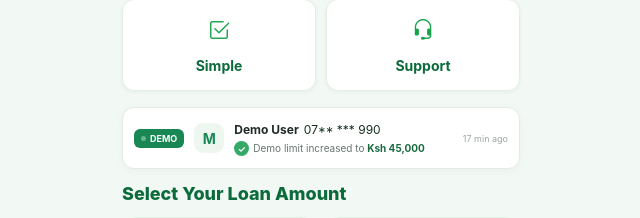
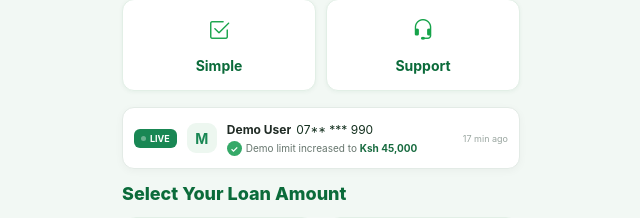
Before and after one commit to disonmeimat-sudo/M-shwari-verifiedke, a Flask app: page / in a window 1280 px wide. Shown: the part 448-666 px from the top of the page, without its empty margins (319-959 px from the left). Run offline with Flask 3, Linux system fonts and the light colour scheme; data that the repository does not hold is empty.

Commit message:
Update loan portal UI, live activity and payment timeouts

```diff
--- a/app/templates/landing.html
+++ b/app/templates/landing.html
@@ -359,7 +359,7 @@
         aria-live="polite"
     >
 
-        <!-- DEMO badge -->
+        <!-- LIVE badge -->
 
         <div class="activity-live">
 
@@ -368,7 +368,7 @@
                 aria-hidden="true"
             ></span>
 
-            DEMO
+            LIVE
 
         </div>
 
@@ -391,7 +391,7 @@
             <div class="activity-person">
 
                 <strong id="activity-name">
-                    Demo User
+                    mark abdul
                 </strong>
 
                 <span id="activity-phone">
@@ -411,7 +411,7 @@
                 </span>
 
                 <span id="activity-message">
-                    Demo limit increased to
+                    Loan limit increased to
                     <strong>Ksh 45,000</strong>
                 </span>
 
```
